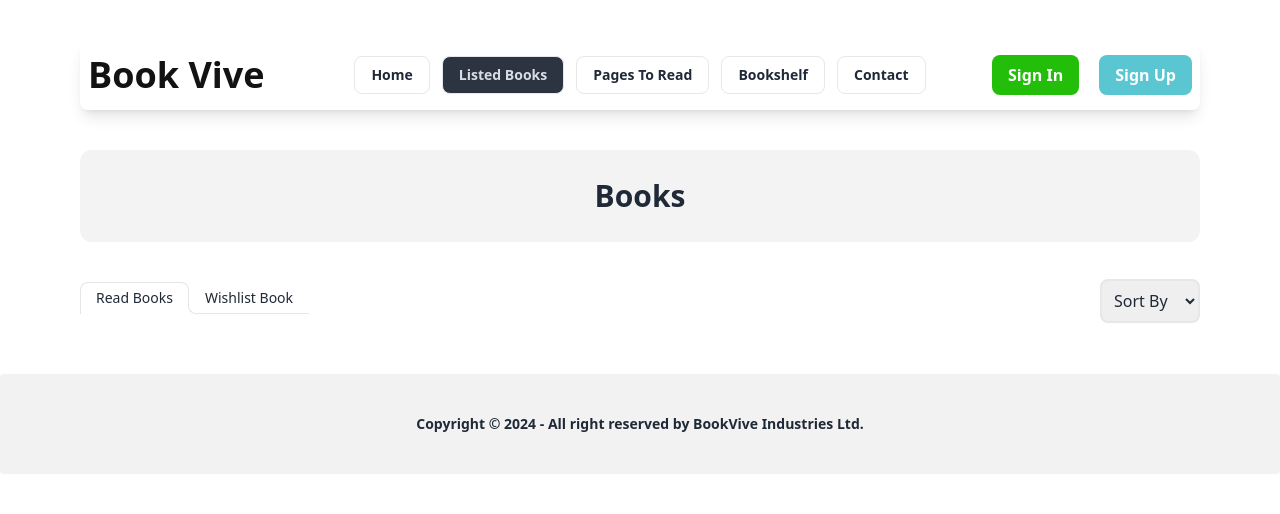
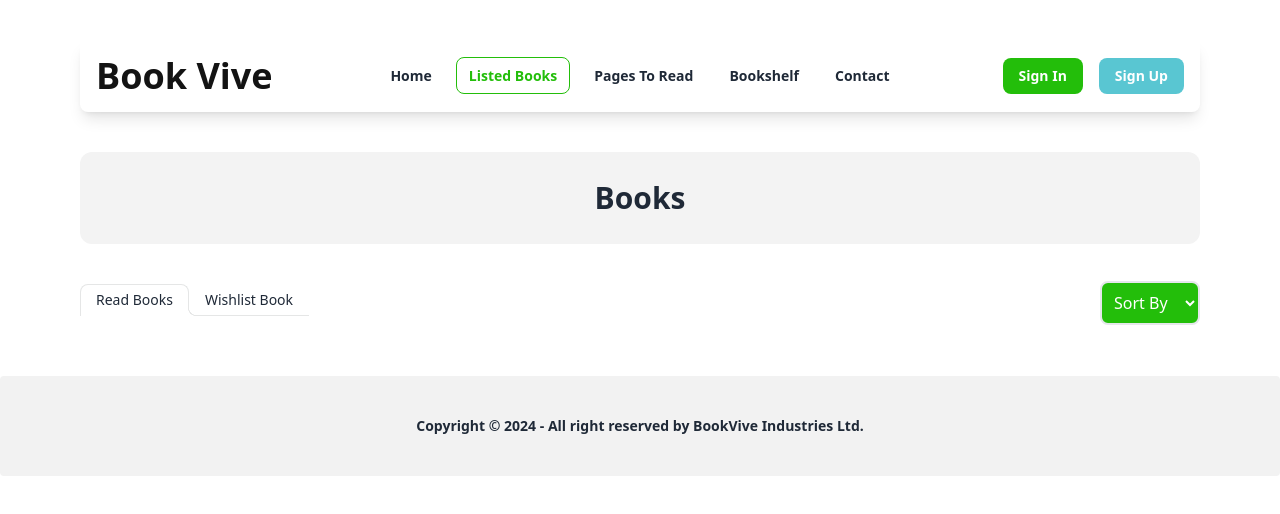
Before and after one commit to Golap12/Assignment-08, a React (Vite) app: page /listedbooks in a window 1280 px wide. Shown: the top 514 px of the page. Built offline with nearby package versions, Linux system fonts and the light colour scheme.

Commit message:
All complate

```diff
--- a/src/components/Bookshelf.jsx
+++ b/src/components/Bookshelf.jsx
@@ -7,7 +7,7 @@ const Bookshelf = () => {
 
 
     const bookshelf = useLoaderData();
-    console.log(bookshelf);
+
 
 
 
--- a/src/components/Contact.jsx
+++ b/src/components/Contact.jsx
@@ -38,7 +38,7 @@ const Contact = () => {
                         </p>
                     </div>
                 </div>
-                <form novalidate="" className="flex flex-col py-6 space-y-6 md:py-0 md:px-6">
+                <form noValidate="" className="flex flex-col py-6 space-y-6 md:py-0 md:px-6">
                     <label className="block">
                         <span className="mb-1">Full name</span>
                         <input type="text" placeholder="Enter Your Name" className="block w-full rounded-md shadow-sm focus:ring focus:ring-opacity-75 focus:dark:ring-violet-600 dark:bg-gray-100" />
--- a/src/components/Navbar.jsx
+++ b/src/components/Navbar.jsx
@@ -5,15 +5,15 @@ import { FaRegUserCircle } from "react-icons/fa";
 const Navbar = () => {
 
   const links = <>
-    <li><NavLink className={` px-4 py-2  font-semibold  border rounded-lg`} to='/'>Home</NavLink></li>
-    <li><NavLink className={`px-4 py-2  font-semibold border rounded-lg`} to='/listedbooks'>Listed Books</NavLink></li>
-    <li><NavLink className={`px-4 py-2  font-semibold border rounded-lg`} to='/pagestoRead'>Pages To Read</NavLink></li>
-    <li><NavLink className={`px-4 py-2  font-semibold border rounded-lg`} to='/bookshelf'>Bookshelf</NavLink></li>
-    <li><NavLink className={`px-4 py-2  font-semibold border rounded-lg`} to='/contact'>Contact</NavLink></li>
+    <li><NavLink className={  ({isActive})=> isActive? 'border-[#23BE0A] text-[#23BE0A] px-3 py-2 font-semibold  border rounded-lg':'px-3 py-2 font-semibold rounded-lg'} to='/'>Home</NavLink></li>
+    <li><NavLink className={  ({isActive})=> isActive? 'border-[#23BE0A] text-[#23BE0A] px-3 py-2 font-semibold  border rounded-lg':'px-3 py-2 font-semibold rounded-lg'} to='/listedbooks'>Listed Books</NavLink></li>
+    <li><NavLink className={  ({isActive})=> isActive? 'border-[#23BE0A] text-[#23BE0A] px-3 py-2 font-semibold  border rounded-lg':'px-3 py-2 font-semibold rounded-lg'} to='/pagestoRead'>Pages To Read</NavLink></li>
+    <li><NavLink className={  ({isActive})=> isActive? 'border-[#23BE0A] text-[#23BE0A] px-3 py-2 font-semibold  border rounded-lg':'px-3 py-2 font-semibold rounded-lg'} to='/bookshelf'>Bookshelf</NavLink></li>
+    <li><NavLink className={  ({isActive})=> isActive? 'border-[#23BE0A] text-[#23BE0A] px-3 py-2 font-semibold  border rounded-lg':'px-3 py-2 font-semibold rounded-lg'} to='/contact'>Contact</NavLink></li>
   </>
 
   return (
-    <div className="flex shadow-lg p-2 items-center rounded-lg">
+    <div className="flex shadow-lg p-4 items-center rounded-lg">
       <div className="navbar-start items-center md:justify-start justify-between flex w-full md:w-[50%]">
         <div className="dropdown">
 
@@ -30,12 +30,12 @@ const Navbar = () => {
       </div>
 
       <div className="navbar-center hidden lg:flex">
-        <ul className="menu menu-horizontal px-1 gap-3">
+        <ul className=" menu-horizontal px-1 gap-3 text-sm">
           {links}
         </ul>
       </div>
 
-      <div className="navbar-end gap-5 hidden md:flex">
+      <div className="navbar-end gap-4 text-sm hidden md:flex">
         <Link to={'sign-in'} className=" px-4 py-2 text-white font-semibold bg-[#23BE0A] rounded-lg">Sign In</Link>
         <Link to={'login'} className=" px-4 py-2 text-white font-semibold bg-[#59C6D2] rounded-lg">Sign Up</Link>
       </div>
--- a/src/components/Read.jsx
+++ b/src/components/Read.jsx
@@ -45,11 +45,11 @@ const Read = () => {
         <div className="flex flex-col gap-5 relative">
 
             <div className="text-center md:absolute right-0 top-[-75px]">
-                <select className=" w-[100px] border-2 rounded-lg p-2" onChange={(e) => handleBookFilter(e.target.value)}>
-                    <option value="rating">Sort By</option>
-                    <option value="rating">Rating</option>
-                    <option value="pages">Number Of Pages</option>
-                    <option value="year">Published Year</option>
+                <select className=" outline-none cursor-pointer bg-[#23BE0A] text-white w-[100px] border-2 rounded-lg p-2" onChange={(e) => handleBookFilter(e.target.value)}>
+                    <option className="bg-white text-black" value="rating">Sort By</option>
+                    <option className="bg-white text-black" value="rating">Rating</option>
+                    <option className="bg-white text-black" value="pages">Number Of Pages</option>
+                    <option className="bg-white text-black" value="year">Published Year</option>
                 </select>
             </div>
 
--- a/src/main.jsx
+++ b/src/main.jsx
@@ -1,5 +1,5 @@
 import React from 'react';
-import ReactDOM from 'react-dom';
+import ReactDOM from 'react-dom/client';
 import './index.css';
 import Home from './components/Home';
 import {
```
